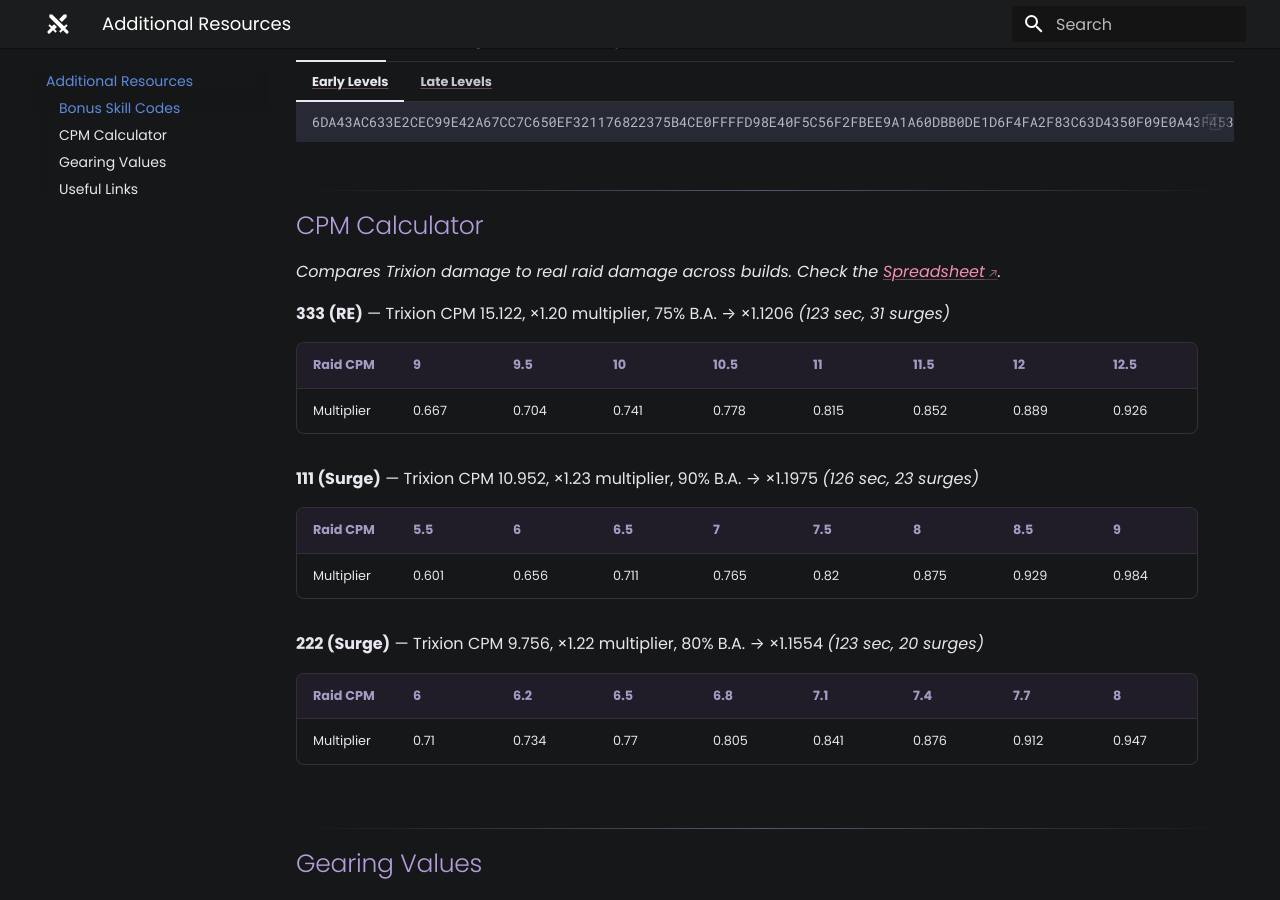
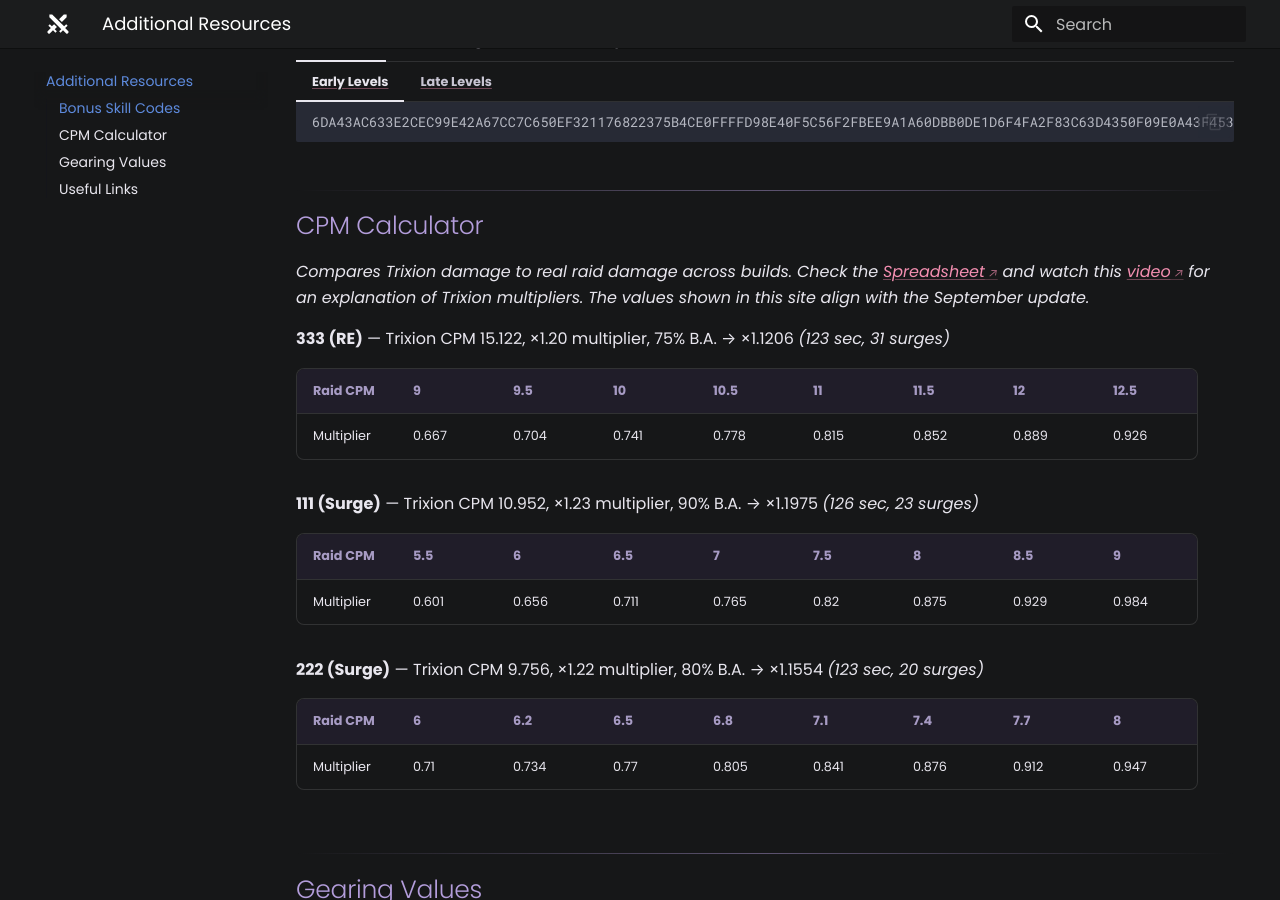
Before and after one commit to interlockme/deathblade, an MkDocs documentation site: the page built from docs/resources.md, in a window 1280 px wide and 900 px high, scrolled down 531 px. Built offline with MkDocs 1.6.1 and Material for MkDocs 9.7.7, drawn with Linux system fonts in a browser that asks for light colours; plug-ins that fetch from the network failed and are left out.

Commit message:
multiplier explanation

```diff
--- a/docs/resources.md
+++ b/docs/resources.md
@@ -33,7 +33,7 @@
 
 ## CPM Calculator
 
-*Compares Trixion damage to real raid damage across builds. Check the [Spreadsheet](https://docs.google.com/spreadsheets/d/1l5C427BmEY4P6VJDql2aKyFYJSgIGeRBCJF2FXv_9w4/edit?usp=sharing).*
+*Compares Trixion damage to real raid damage across builds. Check the [Spreadsheet](https://docs.google.com/spreadsheets/d/1l5C427BmEY4P6VJDql2aKyFYJSgIGeRBCJF2FXv_9w4/edit?usp=sharing) and watch this [video](https://www.youtube.com/watch?v=dlUS8vUaNLA) for an explanation of Trixion multipliers. The values shown in this site align with the September update.*
 
 **333 (RE)** — Trixion CPM 15.122, ×1.20 multiplier, 75% B.A. → ×1.1206 *(123 sec, 31 surges)*
 
```
